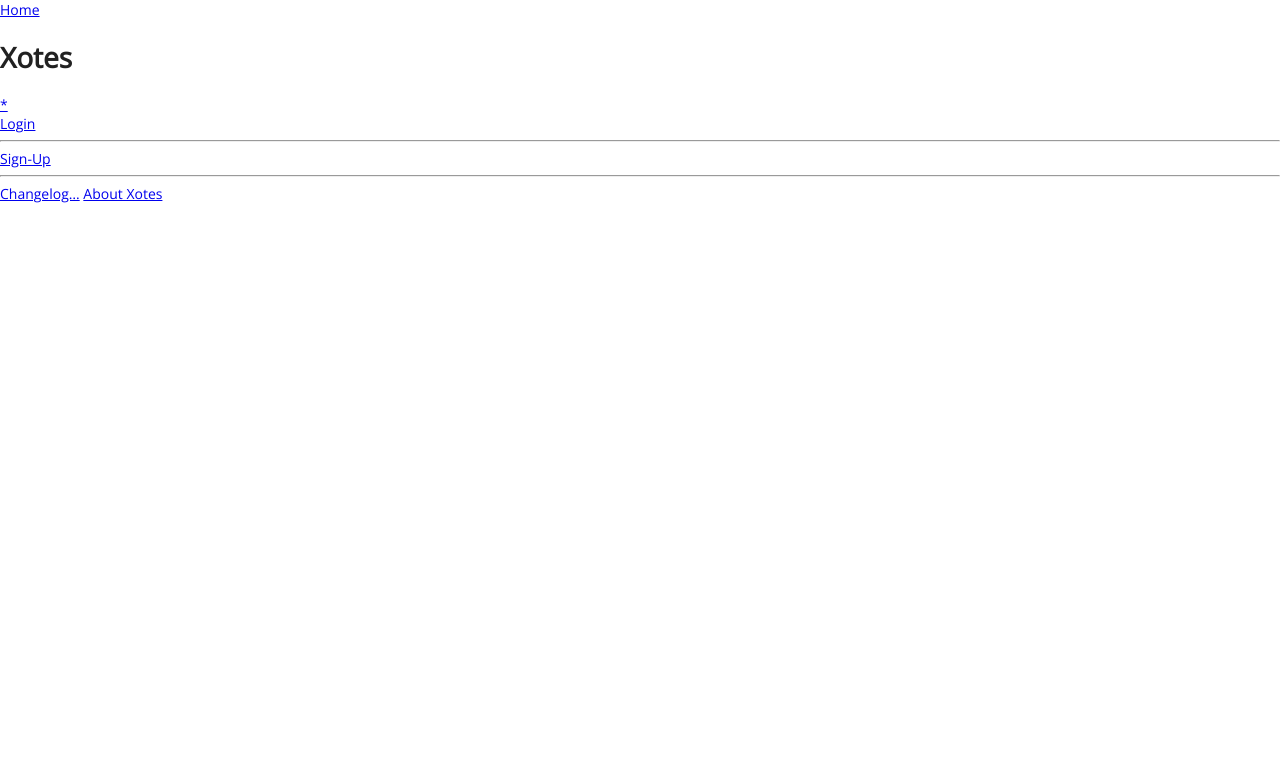
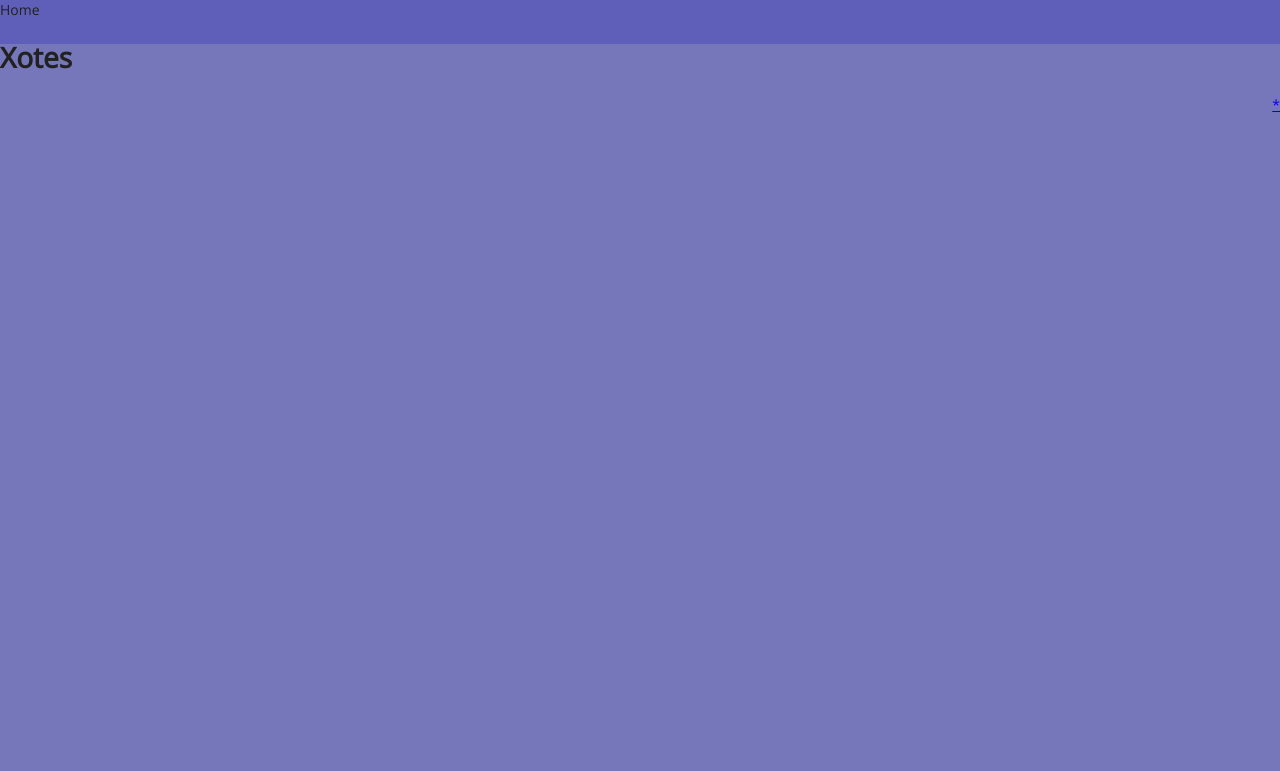
Before and after one commit to Xalior/xotes, a Django app: template templates/base.html in a window 1280 px wide. Shown: the top 771 px of the page. Run offline with Django 3.2, Linux system fonts and the light colour scheme; the template is opened without the code that fills it, so the values that code supplies are empty; some libraries are stand-ins or nearby versions; some web fonts are replaced.

Commit message:
Adding some simple theme data.
-Dx

```diff
--- a/media/css/style.css
+++ b/media/css/style.css
@@ -1,3 +1,8 @@
+header {
+    height: 44px;
+    width: 100%;
+}
+
 #container {
     width: 80%;
     margin-top: 2em;
@@ -5,8 +10,19 @@
     margin-right: auto;
 }
 
+#backWrapper {
+    float: left;
+}
+
+#settingsWrapper {
+    float: right;
+}
+
+#settingsPopup {
+    display: none;
+}
+
 /* note_list.html */
-
 .new {
     text-align: center;
     border: 1px solid grey;
--- /dev/null
+++ b/media/css/theme/default/style.css
@@ -0,0 +1,16 @@
+/*
+ * http://colorschemedesigner.com/#3-61Mo8m6BRuD
+ */
+
+body {
+    background-color: 7676BA;
+}
+
+header {
+    background-color: 5F5FBA;
+}
+
+.backButton {
+    border: 1px solid 0A0A47;
+    -webkit-border-radius: 5px;
+}:
--- a/templates/base.html
+++ b/templates/base.html
@@ -31,6 +31,7 @@
 <!-- For Retina displays -->
     <link rel="stylesheet" media="only screen and (-webkit-min-device-pixel-ratio: 1.5), only screen and (-o-min-device-pixel-ratio: 3/2), only screen and (min-device-pixel-ratio: 1.5)" href="media/css/x2/style.css">
 
+    <link rel="stylesheet" media="screen" href="media/css/theme/default/style.css"">
 <!-- JavaScript -->
     <script src="http://www.modernizr.com/downloads/modernizr.js"></script>
     <script>
@@ -42,7 +43,7 @@
     <script type="text/javascript" src="/media/notes.js"></script>
 <!-- Application Metadata - for cataloging -->
     <meta name="description" content="A resolution agnostic web-based note manager.">
-    <meta name="author" content="D. Rimron <darran@xalior.com>">
+    <meta name="author" content="D. Rimron  - d/arran@xalior.com">
 <!-- https://docs.google.com/present/view?id=dkx3qtm_22dxsrgcf4 -->
     <meta name="HandheldFriendly" content="True">
     <meta name="MobileOptimized" content="320">
@@ -85,7 +86,7 @@
 <body ontouchmove="trapEvent(event);">
 <header>
 <div id="navbar">
-  <div id="backWrapper">
+  <div id="backWrapper>
     <a id="backButton" href="/">Home</a>
   </div>
   <h1>Xotes</h1>
```
